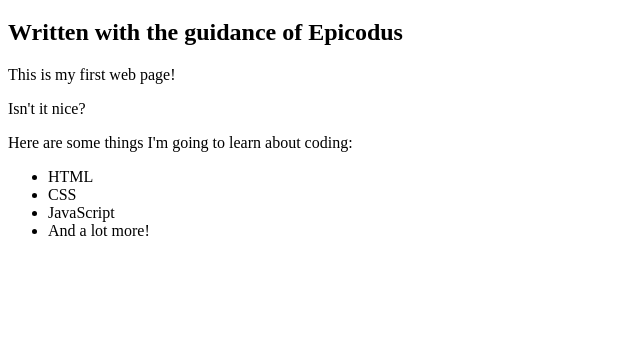
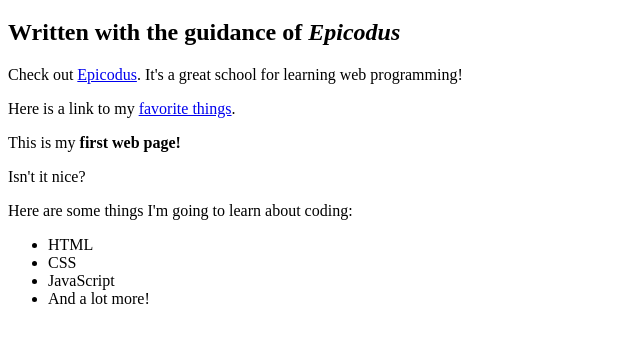
Before and after one commit to HarrisonStrand/my-first-webpage, a plain HTML site: page webpage1.html in a window 1280 px wide. Shown: the part 61-404 px from the top of the page, without its empty margins (0-640 px from the left). Drawn offline with Linux system fonts and the light colour scheme.

Commit message:
Add README file

```diff
--- a/webpage1.html
+++ b/webpage1.html
@@ -5,14 +5,18 @@
 </head>
 <body>
 <h1>My First Web Page</h1>
-<h2>Written with the guidance of Epicodus</h2>
+<h2>Written with the guidance of <em>Epicodus</em></h2>
 
-<p>This is my first web page!</p>
+<p>Check out <a href="http://www.epicodus.com/">Epicodus</a>. It's a great school for learning web programming!</p>
+
+<p>Here is a link to my <a href="favorite-things.html">favorite things</a>.</p>
+
+<p>This is my <strong>first web page!</strong></p>
 <p>Isn't it nice?</p>
 
 <p>Here are some things I'm going to learn about coding:</p>
 <ul>
-  <li> HTML</li>
+  <li>HTML</li>
   <li>CSS</li>
   <li>JavaScript</li>
   <li>And a lot more!</li>
```
Also changed, not shown: favorite-things.html (+1 -0 lines), 2 other files.
